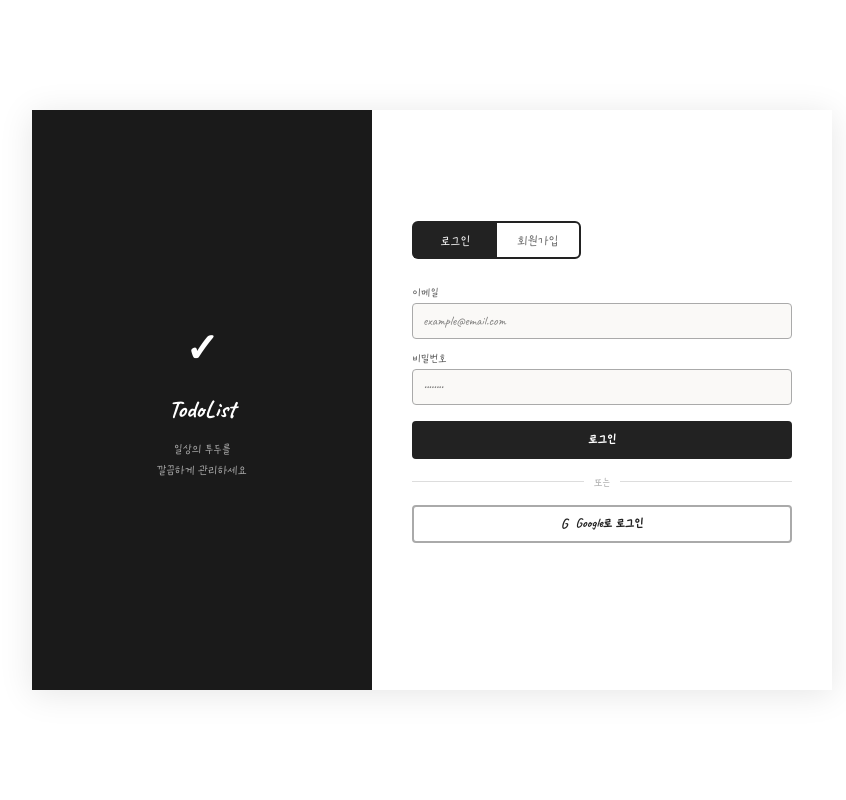
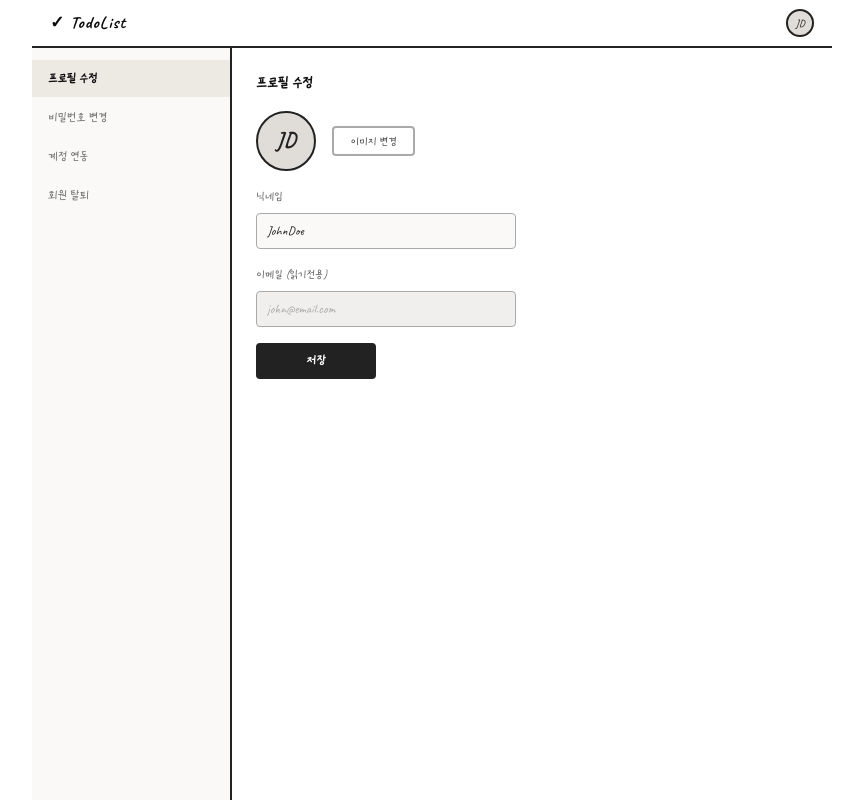
Before and after one commit to seongmin36/TodoList, a React (Vite) app in the folder apps/web/: page /settings/profile in a window 1280 px wide. Before the commit this address led to /login. Shown: the whole page, without its empty margins (208-1054 px from the left). Built offline with nearby package versions, Linux system fonts and the light colour scheme.

Commit message:
feat(user): 마이페이지 프로필수정 퍼블리싱

```diff
--- /dev/null
+++ b/apps/web/src/account/layouts/AccountSettingsLayout.tsx
@@ -0,0 +1,63 @@
+import { Link, NavLink, Outlet } from "react-router-dom";
+import { ROUTES } from "../../routes";
+
+const navItemClass =
+  "flex h-[2.3125rem] w-full items-center pl-4 text-[0.8125rem] leading-[1.21875rem] no-underline";
+const navInactive = `${navItemClass} font-normal text-tab-inactive`;
+const navActive = `${navItemClass} bg-[#EDE9E3] font-bold text-todo-text`;
+
+export default function AccountSettingsLayout() {
+  return (
+    <div className="min-h-screen bg-white">
+      <div className="mx-auto w-full max-w-[50rem]">
+        <header className="flex h-12 items-center justify-between border-b-2 border-dark px-4.5 py-2.5">
+          <Link
+            to={ROUTES.TODOS}
+            className="text-[1.0625rem] font-bold leading-[1.59375rem] tracking-[0.0588em] text-[#0A0A0A] no-underline hover:opacity-85"
+          >
+            ✓ TodoList
+          </Link>
+          <div className="flex size-7 shrink-0 items-center justify-center rounded-[0.875rem] border-2 border-dark bg-[#E0DDD8]">
+            <span className="text-[0.6875rem] leading-[1.03125rem] text-dark">
+              JD
+            </span>
+          </div>
+        </header>
+
+        <div className="flex min-h-[calc(100vh-3rem)]">
+          <aside className="flex w-[12.5rem] shrink-0 flex-col border-r-2 border-dark bg-input-bg pt-3">
+            <nav className="flex flex-col gap-0.5">
+              <NavLink
+                to={ROUTES.SETTINGS_PROFILE}
+                className={({ isActive }) => (isActive ? navActive : navInactive)}
+              >
+                프로필 수정
+              </NavLink>
+              <NavLink
+                to={ROUTES.SETTINGS_PASSWORD}
+                className={({ isActive }) => (isActive ? navActive : navInactive)}
+              >
+                비밀번호 변경
+              </NavLink>
+              <NavLink
+                to={ROUTES.SETTINGS_ACCOUNT_LINK}
+                className={({ isActive }) => (isActive ? navActive : navInactive)}
+              >
+                계정 연동
+              </NavLink>
+              <NavLink
+                to={ROUTES.SETTINGS_WITHDRAW}
+                className={({ isActive }) => (isActive ? navActive : navInactive)}
+              >
+                회원 탈퇴
+              </NavLink>
+            </nav>
+          </aside>
+          <main className="min-w-0 flex-1 p-6">
+            <Outlet />
+          </main>
+        </div>
+      </div>
+    </div>
+  );
+}
--- /dev/null
+++ b/apps/web/src/account/pages/ProfileEditPage.tsx
@@ -0,0 +1,58 @@
+import { useState } from "react";
+
+export default function ProfileEditPage() {
+  const [nickname, setNickname] = useState("JohnDoe");
+
+  return (
+    <div className="flex max-w-[34.5rem] flex-col gap-4">
+      <h1 className="m-0 text-[0.9375rem] font-bold leading-[1.40625rem] text-todo-text">
+        프로필 수정
+      </h1>
+
+      <div className="flex items-center gap-4">
+        <div className="flex size-[3.75rem] shrink-0 items-center justify-center rounded-full border-2 border-dark bg-[#E0DDD8]">
+          <span className="text-[1.375rem] font-bold leading-[2.0625rem] text-dark">
+            JD
+          </span>
+        </div>
+        <button
+          type="button"
+          className="h-[1.875rem] w-[5.175rem] shrink-0 rounded border-2 border-border-input bg-transparent text-xs leading-[1.125rem] text-[#444444] hover:opacity-85"
+        >
+          이미지 변경
+        </button>
+      </div>
+
+      <div className="w-[16.25rem]">
+        <label className="mb-2 block text-xs leading-[1.125rem] text-label">
+          닉네임
+        </label>
+        <input
+          type="text"
+          value={nickname}
+          onChange={(e) => setNickname(e.target.value)}
+          className="box-border h-9 w-full rounded border-[0.09375rem] border-border-input bg-input-bg px-2.5 py-2 text-[0.8125rem] leading-[1.21875rem] text-dark outline-none focus:border-dark"
+        />
+      </div>
+
+      <div className="w-[16.25rem]">
+        <label className="mb-2 block text-xs leading-[1.125rem] text-label">
+          이메일 (읽기전용)
+        </label>
+        <input
+          type="email"
+          readOnly
+          value="john@email.com"
+          className="box-border h-9 w-full cursor-not-allowed rounded border-[0.09375rem] border-border-input bg-[#F0EFED] px-2.5 py-2 text-[0.8125rem] leading-[1.21875rem] text-border-input outline-none"
+        />
+      </div>
+
+      <button
+        type="button"
+        className="h-9 w-[7.5rem] rounded border-2 border-dark bg-dark text-[0.8125rem] font-bold leading-[1.21875rem] text-white hover:opacity-85"
+      >
+        저장
+      </button>
+    </div>
+  );
+}
--- /dev/null
+++ b/apps/web/src/account/pages/SettingsStubPage.tsx
@@ -0,0 +1,3 @@
+export default function SettingsStubPage() {
+  return <p>{/* TODO: 승인 후 단계적으로 채움 */}</p>;
+}
--- a/apps/web/src/routes.tsx
+++ b/apps/web/src/routes.tsx
@@ -11,6 +11,11 @@ export const ROUTES = {
   SIGNUP: "/signup",
   TODOS: "/todos",
   TRASH: "/todos/trash",
+  SETTINGS: "/settings",
+  SETTINGS_PROFILE: "/settings/profile",
+  SETTINGS_PASSWORD: "/settings/password",
+  SETTINGS_ACCOUNT_LINK: "/settings/account-link",
+  SETTINGS_WITHDRAW: "/settings/withdraw",
 } as const;
 
 const lazyRoutes = {
@@ -18,6 +23,13 @@ const lazyRoutes = {
   SignupPage: React.lazy(() => import("./auth/pages/SignupPage")),
   TodoPage: React.lazy(() => import("./todo/pages/TodoPage")),
   TrashPage: React.lazy(() => import("./todo/pages/TrashPage")),
+  AccountSettingsLayout: React.lazy(
+    () => import("./account/layouts/AccountSettingsLayout"),
+  ),
+  ProfileEditPage: React.lazy(() => import("./account/pages/ProfileEditPage")),
+  SettingsStubPage: React.lazy(
+    () => import("./account/pages/SettingsStubPage"),
+  ),
 };
 
 const routes: RouteObject[] = [
@@ -58,6 +70,52 @@ const routes: RouteObject[] = [
       </Suspense>
     ),
   },
+  {
+    path: ROUTES.SETTINGS,
+    element: (
+      <Suspense fallback={null}>
+        <lazyRoutes.AccountSettingsLayout />
+      </Suspense>
+    ),
+    children: [
+      {
+        index: true,
+        element: <Navigate to={ROUTES.SETTINGS_PROFILE} replace />,
+      },
+      {
+        path: "profile",
+        element: (
+          <Suspense fallback={null}>
+            <lazyRoutes.ProfileEditPage />
+          </Suspense>
+        ),
+      },
+      {
+        path: "password",
+        element: (
+          <Suspense fallback={null}>
+            <lazyRoutes.SettingsStubPage />
+          </Suspense>
+        ),
+      },
+      {
+        path: "account-link",
+        element: (
+          <Suspense fallback={null}>
+            <lazyRoutes.SettingsStubPage />
+          </Suspense>
+        ),
+      },
+      {
+        path: "withdraw",
+        element: (
+          <Suspense fallback={null}>
+            <lazyRoutes.SettingsStubPage />
+          </Suspense>
+        ),
+      },
+    ],
+  },
   { path: "*", element: <Navigate to={ROUTES.LOGIN} replace /> },
 ];
 
--- a/apps/web/src/todo/pages/TodoPage.tsx
+++ b/apps/web/src/todo/pages/TodoPage.tsx
@@ -114,7 +114,15 @@ export default function TodoPage() {
           >
             + 새 투두
           </button>
-          <div className="size-7 rounded-full bg-[#d0d0d0]" />
+          <Link
+            to={ROUTES.SETTINGS_PROFILE}
+            className="flex size-7 shrink-0 items-center justify-center rounded-[0.875rem] border-2 border-dark bg-[#E0DDD8] no-underline"
+            aria-label="프로필 설정"
+          >
+            <span className="text-[0.6875rem] leading-[1.03125rem] text-dark">
+              JD
+            </span>
+          </Link>
         </div>
       </header>
 
```
